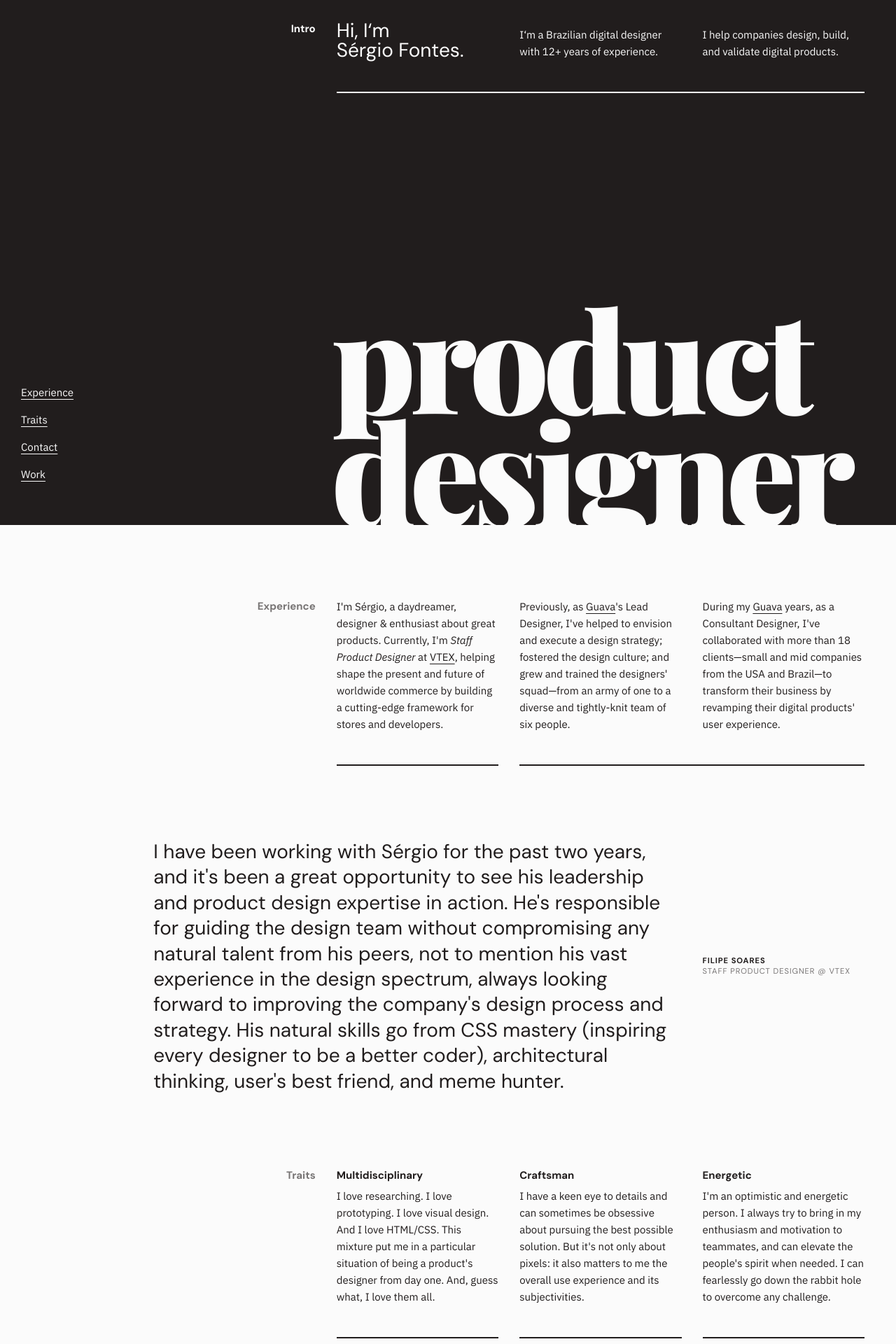
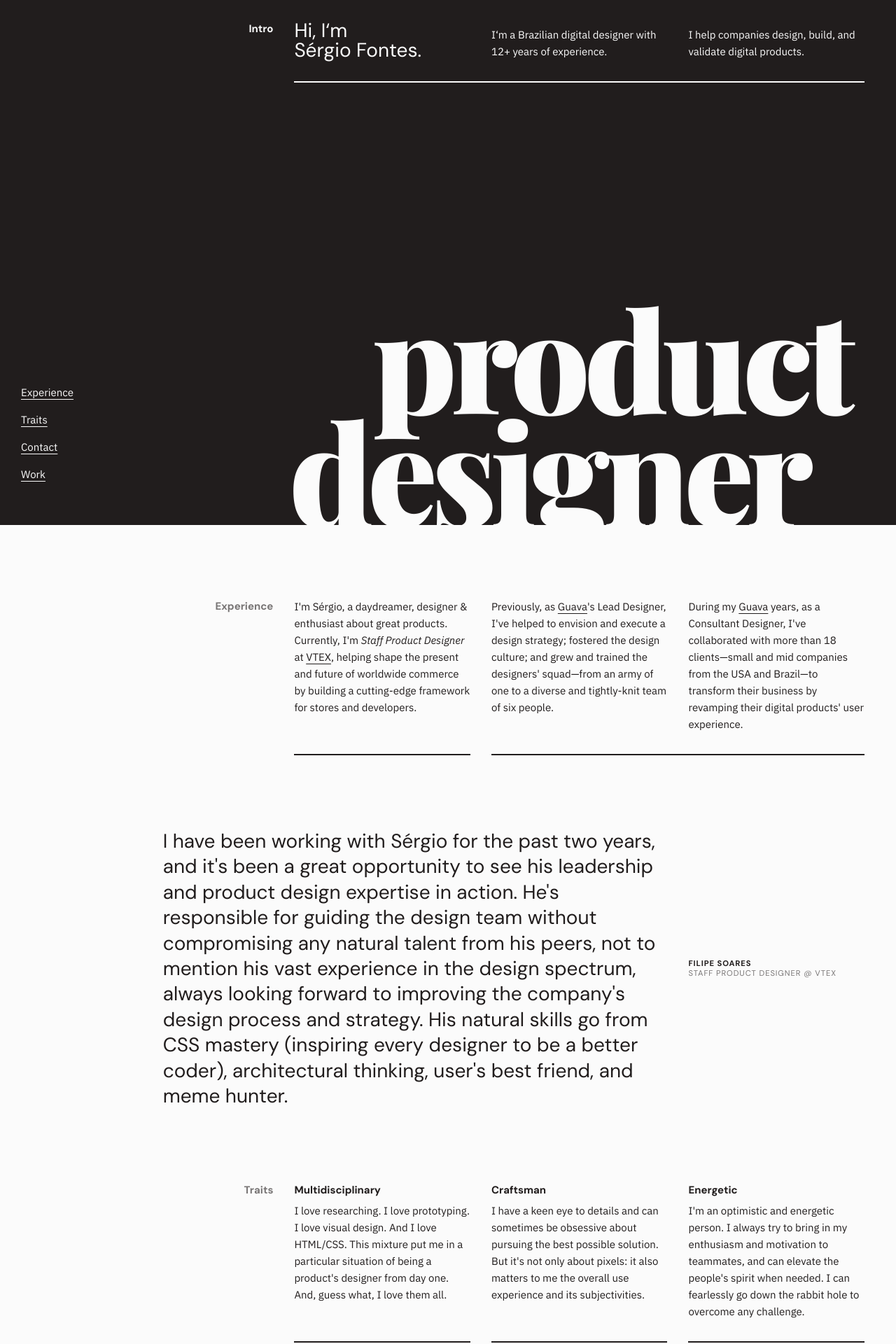
Before and after one commit to sergiofontes/fontes.cc, a Next.js app: page / in a window 1280 px wide. Shown: the top 1920 px of the page at 70% size. Built offline with nearby package versions, Linux system fonts and the light colour scheme.

Commit message:
Use tokens to control grid; make the grid more flexible

```diff
--- a/pages/index.js
+++ b/pages/index.js
@@ -48,7 +48,8 @@ export default function Home() {
         <Symbol className={style.logo} />
         <section className={cn(style.title, style.container, 'grid')}>
           <h1>
-            <span>Sérgio Fontes: </span>Product Designer
+            <span>Sérgio Fontes: </span>
+            <b>Product</b> Designer
           </h1>
         </section>
         <section id="intro" className={cn(style.intro, style.container, 'grid')}>
@@ -108,7 +109,10 @@ export default function Home() {
           <span className={cn(style.divisors, style.last)}></span>
         </section>
 
-        <figure id="testimonial" className={cn(style.testimonial, 'grid')}>
+        <figure
+          id="testimonial"
+          className={cn(style.testimonial, style.container, 'grid')}
+        >
           <blockquote>
             <p className="lead">
               I have been working with Sérgio for the past two years, and it's been a
@@ -222,11 +226,13 @@ export default function Home() {
       </main>
 
       <footer className={cn(style.footer, style.container, 'grid')}>
-        <small>Sérgio Fontes, 2022. Copy, design &amp; code by me.</small>
-        <small>
-          No cookies, no tracking, just the beauty of HTML &amp; CSS (shh, there's some
-          JS too).
-        </small>
+        <div>
+          <small>Sérgio Fontes, 2022. Copy, design &amp; code by me. </small>
+          <small>
+            No cookies, no tracking, just the beauty of HTML &amp; CSS (shh, there's
+            some JS too).
+          </small>
+        </div>
       </footer>
     </Layout>
   );
--- a/pages/index.module.scss
+++ b/pages/index.module.scss
@@ -47,17 +47,21 @@
 }
 
 .container {
+  --heading-start: 1;
+  --content-start: 2;
+  --content-width: 4;
   align-items: start;
   row-gap: calc(var(--gap) * 1.5);
 
   h2, h3 { margin-top: .266667rem; }
 
   h2 {
+    position: sticky;
+    top: 1rem;
     align-self: start;
     justify-self: end;
-    grid-column: 1;
-    top: -1rem;
-    margin-top: .266667rem;
+    grid-column: var(--heading-start);
+    margin-top: -.6875rem;
     transform-origin: bottom right;
     transform: rotate(-90deg);
     white-space: nowrap;
@@ -69,20 +73,26 @@
   }
 
   .column, .columns, .divisor, .divisors {
-    grid-column-start: 2;
-    grid-column-end: span 4;
+    grid-column-start: var(--content-start);
+    grid-column-end: span var(--content-width);
     width: 100%;
   }
 
   .divisor, .divisors { border-bottom: 2px solid var(--color-text); }
-  .last { grid-column-end: span 5; }
+  .last { grid-column-end: span calc(var(--content-width) + 1); }
 
   @include media(">desktop") {
+    --heading-start: 4;
+    --heading-width: 2;
+    --content-start: calc(var(--heading-start) + var(--heading-width));
+    --content-width: 3;
     align-items: stretch;
+    row-gap: var(--gap);
 
     h2 {
       top: unset;
-      grid-column: 5 / span 2;
+      grid-column: var(--heading-start) / span var(--heading-width);
+      margin-top: .266667rem;
       transform: unset;
       white-space: normal;
     }
@@ -93,27 +103,32 @@
     .column, .columns { grid-column-start: auto; }
 
     .column {
-      grid-column-end: span 3;
-      &:first-of-type { grid-column-start: 7; }
+      grid-column-end: span var(--content-width);
+      &:first-of-type { grid-column-start: var(--content-start); }
     }
 
     .columns {
       display: grid;
       grid-template-columns: 1fr 1fr;
-      grid-column-end: span 6;
+      grid-column-end: span calc(var(--content-width) * 2);
       gap: var(--gap);
     }
 
     .divisor, .divisors { grid-row: 2; }
 
     .divisor {
-      grid-column-end: span 3;
-      &:nth-of-type(1) { grid-column-start: 7; }
-      &:nth-of-type(2) { grid-column-start: 10; }
-      &:nth-of-type(3) { grid-column-start: 13; }
+      grid-column-end: span var(--content-width);
+      &:nth-of-type(1) { grid-column-start: var(--content-start); }
+      &:nth-of-type(2) { grid-column-start: calc(var(--content-start) + var(--content-width)); }
+      &:nth-of-type(3) { grid-column-start: calc(var(--content-start) + var(--content-width) + var(--content-width)); }
     }
 
-    .divisors { grid-column: 10 / span 6; }
+    .divisors { grid-column: calc(var(--content-start) + var(--content-width)) / span calc(var(--content-width) * 2); }
+  }
+
+  @include media(">desktoplarge") {
+    --heading-start: 5;
+    --content-start: 7;
   }
 }
 
@@ -135,11 +150,10 @@
   h1 {
     top: 1px;
     margin: 0;
-    width: 100%;
-    overflow: hidden;
-    grid-column: 2 / span 5;
+    grid-column: 1 / span var(--columns);
   }
-  .title, .intro { grid-column: 1 / span 16; }
+
+  .title, .intro { grid-column: 1 / span calc(var(--columns) + 2); }
   .title { grid-row: 2; }
   .intro { grid-row: 1; }
   .divisors { border-color: var(--color-text-inverse); }
@@ -151,9 +165,9 @@
     max-height: 66rem;
     padding: var(--gap) 0 0;
 
-    h1 { grid-column: 7 / span 9; }
+    h1 { grid-column: var(--content-start) / span calc(var(--content-width) * 3); }
     .title { align-self: end; }
-    .divisors { grid-column: 7 / span 9; }
+    .divisors { grid-column: var(--content-start) / span calc(var(--content-width) * 3); }
   }
 }
 
@@ -169,22 +183,42 @@
 }
 
 .title {
+  width: 100%;
+  overflow: hidden;
+
+  h1 { left: -.5rem; }
+
+  b {
+    position: relative;
+    left: .45em;
+    display: inline-block;
+  }
+
   @include media(">desktop") {
-    h1 {
-      left: -.5rem;
-    }
+    b { left: .6em; }
   }
 }
 
 .testimonial {
+  --quote-start: var(--content-start);
+  --quote-width: var(--content-width);
+
   p { margin-bottom: 0; }
   blockquote,
-  figcaption { grid-column: 2 / span 4; }
+  figcaption { grid-column: var(--quote-start) / span var(--quote-width); }
 
   @include media(">desktop") {
+    --quote-start: 4;
+    --quote-width: calc((var(--content-width) * 3) - 1);
     align-items: center;
-    blockquote { grid-column: 4 / span 9; }
-    figcaption { grid-column: 13 / span 3;   }
+
+    figcaption { grid-column: calc(var(--quote-start) + var(--quote-width)) / span var(--content-width);   }
+  }
+
+  @include media(">desktoplarge") {
+    --quote-width: calc(var(--content-width) * 3);
+
+    blockquote { padding-right: 2rem; }
   }
 }
 
@@ -199,7 +233,7 @@
 .work {
   section {
     display: grid;
-    grid-column: 1 / span 6;
+    grid-column: 1 / span calc(var(--columns) + 2);
     column-gap: var(--gap);
     row-gap: var(--gap);
     padding-bottom: calc(var(--gap) * 2);
@@ -207,10 +241,11 @@
 
   h2 {
     @include media("<=desktop") {
+      position: relative;
       top: unset;
       align-self: start;
       justify-self: start;
-      grid-column: 2 / span 5;
+      grid-column: var(--content-start) / span calc(var(--columns) - 1);
       margin: 0;
       transform: unset;
       white-space: normal;
@@ -230,7 +265,7 @@
     position: relative;
     align-self: start;
     justify-self: end;
-    grid-column: 1;
+    grid-column: var(--heading-start);
     top: -1rem;
     margin-top: .266667rem;
     transform-origin: bottom right;
@@ -238,7 +273,7 @@
     white-space: nowrap;
   }
 
-  h3, ul, p, a { grid-column: 2 / span 4; }
+  h3, ul, p, a { grid-column: var(--content-start) / span var(--content-width); }
 
   @include media(">desktop") {
     justify-items: stretch;
@@ -248,9 +283,10 @@
       grid-template-columns: repeat(3, 1fr);
       grid-template-rows: repeat(3, auto) 1fr;
       row-gap: calc(var(--gap) / 2);
-      grid-column: 7 / span 9;
+      grid-column: var(--content-start) / span 9;
     }
 
+    // Out of regular grid
     div {
       grid-row: 1 / span 4;
       grid-column: 1 / span 2;
@@ -258,6 +294,7 @@
       border-radius: 1.333333rem;
     }
 
+    // Out of regular grid
     small {
       top: unset;
       justify-self: start;
@@ -265,6 +302,7 @@
       white-space: normal;
     }
 
+    // Out of regular grid
     h3, small, ul, p, a {
       grid-column-start: 3;
       grid-column-end: auto;
@@ -276,9 +314,20 @@
   row-gap: 0;
   padding-bottom: calc(var(--gap) * 1.5);
 
-  small {
-    display: block;
-    grid-column: 2 / span 4;
-    @include media(">desktop") { grid-column: 7 / span 6; }
+  small { display: inline; }
+
+  div {
+    display: inline-block;
+    grid-column: var(--content-start) / span var(--content-width);
+    line-height: 0;
+  }
+
+  @include media(">desktop") {
+    small { display: block; }
+
+    div {
+      display: block;
+      grid-column: var(--content-start) / span calc(var(--content-width) * 2);
+    }
   }
 }
--- a/styles/grid.scss
+++ b/styles/grid.scss
@@ -30,14 +30,18 @@ $max-width    : $max-width;   // Maximum container's width
     --gap     : #{$gap};
     --gap-out : #{$gap-out};
   }
+
+  @include media(">desktoplarge") {
+    --columns : #{$columns-large};
+  }
 }
 
 .grid {
   // Oddly, the `repeat()` function doesn't support `calc()`;
   // thus the use of Sass variables and math to set a max width to
   // the grid's container.
-  $max-column   : math.div($max-width - ($gap * ($columns - 1)), $columns);
-  $max-screen   : $max-width + ($gap-out * 2);
+  $max-column   : #{$max-column};
+  $max-screen   : #{$max-screen};
   // stylelint-enable
 
   position: relative;
@@ -50,7 +54,7 @@ $max-width    : $max-width;   // Maximum container's width
   margin-right: auto;
   margin-left: auto;
 
-  @include media(">phonelarge") {
+  @include media(">phonemid") {
     grid-template-columns: var(--gap-delta) repeat(var(--columns), 1fr) var(--gap-delta);
   }
 
--- a/styles/scaffold.scss
+++ b/styles/scaffold.scss
@@ -22,11 +22,12 @@ $gap-mob      : $base-mob;        // Gutter width
 $gap-mob-out  : $base-mob * 3;    // External gutter width
 
 // Desktop
-$columns      : 14;               // Columns number
+$columns      : 13;               // Columns number
+$columns-large: 14;               // Columns number
 $gap          : $base * 2;        // Gutter width
 $gap-out      : $base * 3;        // External gutter width
 
 $max-width    : 1400px;           // Maximum container's width
 
-$max-column   : math.div($max-width - ($gap * ($columns - 1)), $columns);
+$max-column   : math.div($max-width - ($gap * ($columns-large - 1)), $columns-large);
 $max-screen   : $max-width + ($gap-out * 2);
--- a/styles/typography.scss
+++ b/styles/typography.scss
@@ -126,7 +126,6 @@ pre {}
 kbd {}
 
 // Small texts
-small {}
 legend {}
 figcaption {}
 
```
